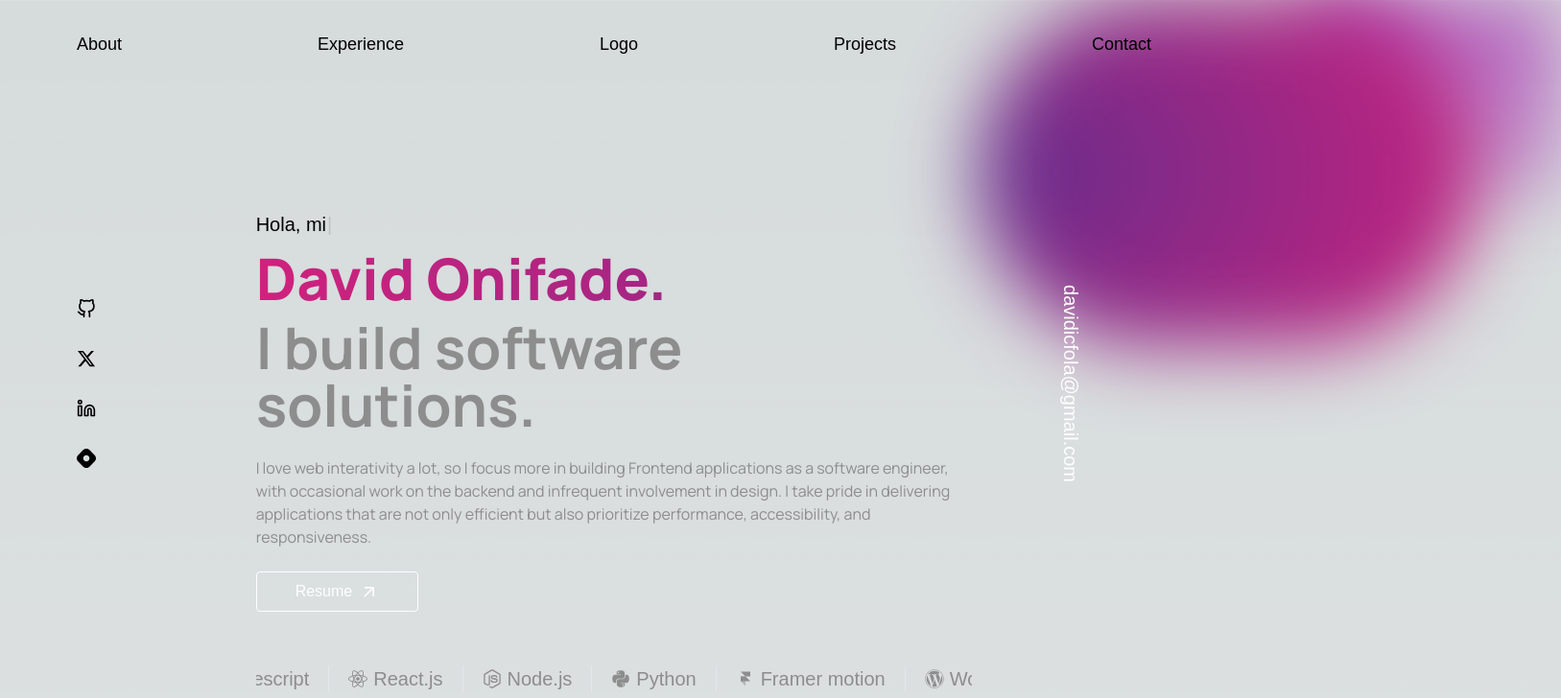
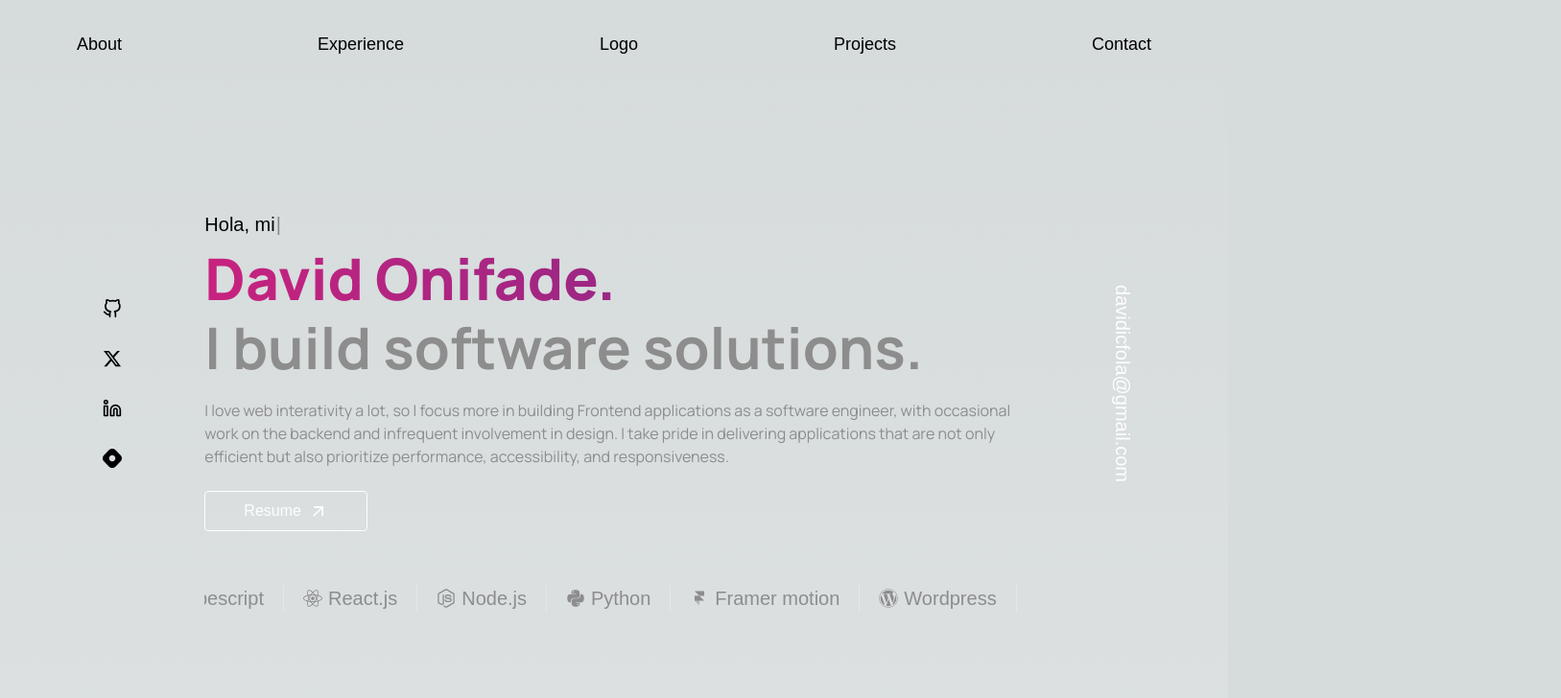
Before and after one commit to zyzer01/portfolio-zyzer, a Next.js app: page / in a window 1280 px wide. Shown: the top 728 px of the page at 96% size, 1627 px wide, since content can reach past the window. Built offline with nearby package versions, Linux system fonts and the light colour scheme; a web font is replaced by a local one.

Commit message:
update 7 files

```diff
--- a/src/app/page.tsx
+++ b/src/app/page.tsx
@@ -14,14 +14,12 @@ const Home = () => {
   return (
     <div className="relative">
       <NavBar />
-      {/* gradient starts */}
-      <div className="flex justify-end absolute top-0 right-0">
+      {/* <div className="flex justify-end absolute top-0 right-0">
         <div className="relative before:absolute before:h-[350px] before:w-[520px] before:-translate-x-1/2 before:rounded-full before:bg-gradient-radial before:from-secondary before:to-primary before:blur-2xl before:content-[''] after:absolute after:-z-20 after:h-[200px] after:w-[260px] after:translate-x-1/3 after:bg-gradient-conic after:from-secondary after:via-fuchsia-700 after:blur-2xl after:content-[''] before:h-[360px] z-[-1] animate-bg-gradient"></div>
-      </div>
-      {/* gradient ends */}
-      <div className="grid grid-cols-6 px-8 lg-px-16 xl:px-20">
-        <div>
-          <div className="hidden md:flex flex-col space-y-8 justify-center fixed top-0 bottom-0">
+      </div> */}
+      <div className="grid grid-cols-6 place-content-between px-8 md:px-0">
+        <div className="justify-self-center">
+          <div className="hidden md:flex flex-col space-y-8 justify-center items-center fixed top-0 bottom-0">
             {socials.map((item, index) => (
               <Link href={item.href} key={index}>
                 <p className="text-xl hover:scale-125 transition ease-in-out duration-300">
@@ -55,6 +53,9 @@ const Home = () => {
               </p>
             </Link>
           </div>
+          {/* <div className="flex justify-end absolute bottom-0 left-0"> */}
+          {/* <div className="relative md:before:-bottom-32 md:before:-right-[500px] md:after:-bottom-20 md:after:right-32 before:absolute before:h-[350px] before:w-[520px] before:-translate-x-1/2 before:rounded-full before:bg-gradient-radial before:from-secondary before:to-primary before:blur-2xl before:content-[''] after:absolute after:-z-20 after:h-[200px] after:w-[260px] after:translate-x-1/3 after:bg-gradient-conic after:from-secondary after:via-fuchsia-700 after:blur-2xl after:content-[''] before:h-[360px] z-[-1] animate-bg-gradient"></div> */}
+          {/* </div> */}
         </div>
       </div>
     </div>
--- a/src/components/About.tsx
+++ b/src/components/About.tsx
@@ -6,7 +6,7 @@ const About = () => {
   return (
     <div>
       <div className="mb-14 border-b pb-6 border-gray-700 border-dotted">
-        <h1 className="text-4xl font-bold">About Me</h1>
+        <h1 className="text-3xl md:text-4xl font-bold">About Me</h1>
       </div>
       <div className="grid grid-cols-1 md:grid-cols-2 gap-16">
         <div>
--- a/src/components/Experience.tsx
+++ b/src/components/Experience.tsx
@@ -16,7 +16,7 @@ const Experience = () => {
   return (
     <div>
       <div className="mb-14 border-b pb-6 border-gray-700 border-dotted">
-        <h1 className="text-4xl font-bold">Experience</h1>
+        <h1 className="text-3xl md:text-4xl font-bold">Experience</h1>
       </div>
       <div className="grid grid-cols-1 md:grid-cols-3 gap-8 text-shade">
         <div>
@@ -66,6 +66,9 @@ const Experience = () => {
           </AnimatePresence>
         </div>
       </div>
+      {/* <div className="flex justify-start -ml-64">
+        <div className="relative before:absolute before:h-[350px] before:w-[520px] before:-translate-x-1/2 before:rounded-full before:bg-gradient-radial before:from-secondary before:to-primary before:blur-2xl before:content-[''] after:absolute after:-z-20 after:h-[200px] after:w-[260px] after:translate-x-1/3 after:bg-gradient-conic after:from-secondary after:via-fuchsia-700 after:blur-2xl after:content-[''] before:h-[360px] z-[-1] animate-bg-gradient"></div>
+      </div> */}
     </div>
   );
 };
--- a/src/components/FloatingPhone.tsx
+++ b/src/components/FloatingPhone.tsx
@@ -22,7 +22,7 @@ const FloatingPhone: React.FC<PhoneProps> = ({ imageSrc, bgColor, hasTopBanner }
         initial={{
           transform: 'translateZ(8px) translateY(-2px)',
         }}
-        animate={{
+        whileInView={{
           transform: 'translateZ(32px) translateY(-8px)',
         }}
         transition={{
--- a/src/components/Footer.tsx
+++ b/src/components/Footer.tsx
@@ -3,16 +3,16 @@ import Button from './ui/Button';
 
 const Footer = () => {
   return (
-    <div className=" flex-col justify-center items-center text-center">
+    <div className="flex-col justify-center items-center text-center">
       <div className="mb-12 border-b pb-6 border-gray-700 border-dotted">
-        <h1 className="text-4xl font-bold">
-          And That's a Wrap – Until Our Code Cross Paths Again!
+        <h1 className="text-3xl md:text-4xl font-bold leading-relaxed">
+          And That's a Wrap – <span className="text-2xl">Until Our Codes Cross Path Again!</span>
         </h1>
       </div>
       <div className="flex flex-col justify-center items-center space-y-6 px-8 md:px-16 lg:px-32 text-shade">
         <p>
           Thanks for exploring my digital playground! If you've got a project that needs some tech
-          love or just want to share a good coding joke, I'm all in!
+          love or just want to share a good programming joke, I'm all in! 😀
         </p>
         <p>
           Ready to make things fun and functional? Shoot me a message, and let's chat about your
--- a/src/components/OtherProjects.tsx
+++ b/src/components/OtherProjects.tsx
@@ -8,7 +8,7 @@ const OtherProjects = () => {
   return (
     <div>
       <div className="text-center">
-        <h1 className="text-4xl font-bold">Some Other Standout Projects</h1>
+        <h1 className="text-3xl md:text-4xl font-bold">Some Other Standout Projects</h1>
         <Link href="/archive">
           <p className="pt-5 proggy text-shade text-xl">
             explore the archive{' '}
@@ -21,7 +21,7 @@ const OtherProjects = () => {
 
       <div className="grid grid-cols-1 sm:grid-cols-2 lg:grid-cols-3 gap-8 pt-16">
         {otherProjects.map((item) => (
-          <div className="border border-gray-600 border-dotted p-8 rounded">
+          <div className="border border-gray-600 border-dotted p-8 rounded" key={item.id}>
             <div className="flex justify-between items-center text-shade">
               <p className="text-5xl">
                 <CiFolderOn />
--- a/src/utils/items.tsx
+++ b/src/utils/items.tsx
@@ -145,7 +145,7 @@ export const projects = [
     liveLink: 'https://lubesurgeons.com',
     isLive: true,
     isOnGithub: true,
-    technologies: 'Next.js • Typescript • Supabase • TailwindCSS • Framer motion • Express.js ',
+    technologies: 'Next.js • Typescript • TailwindCSS • Framer motion • Express.js ',
   },
   {
     id: 3,
```
